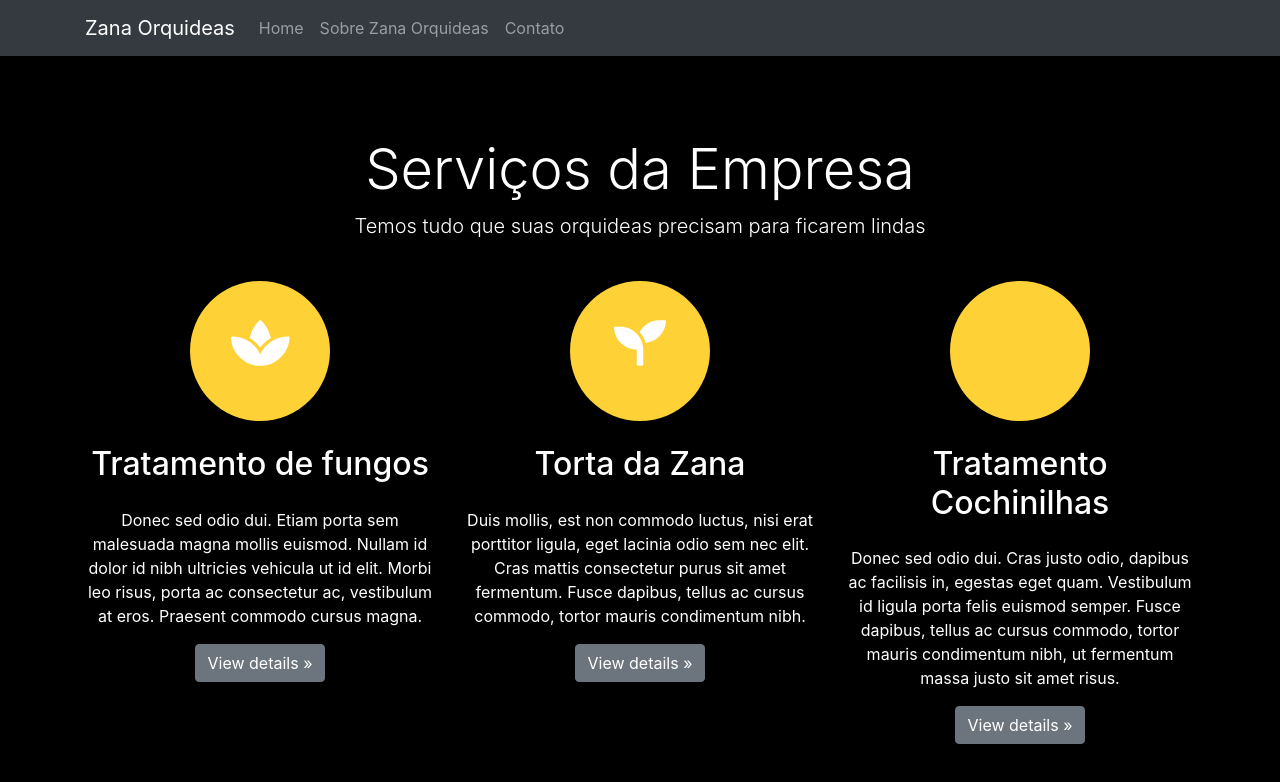
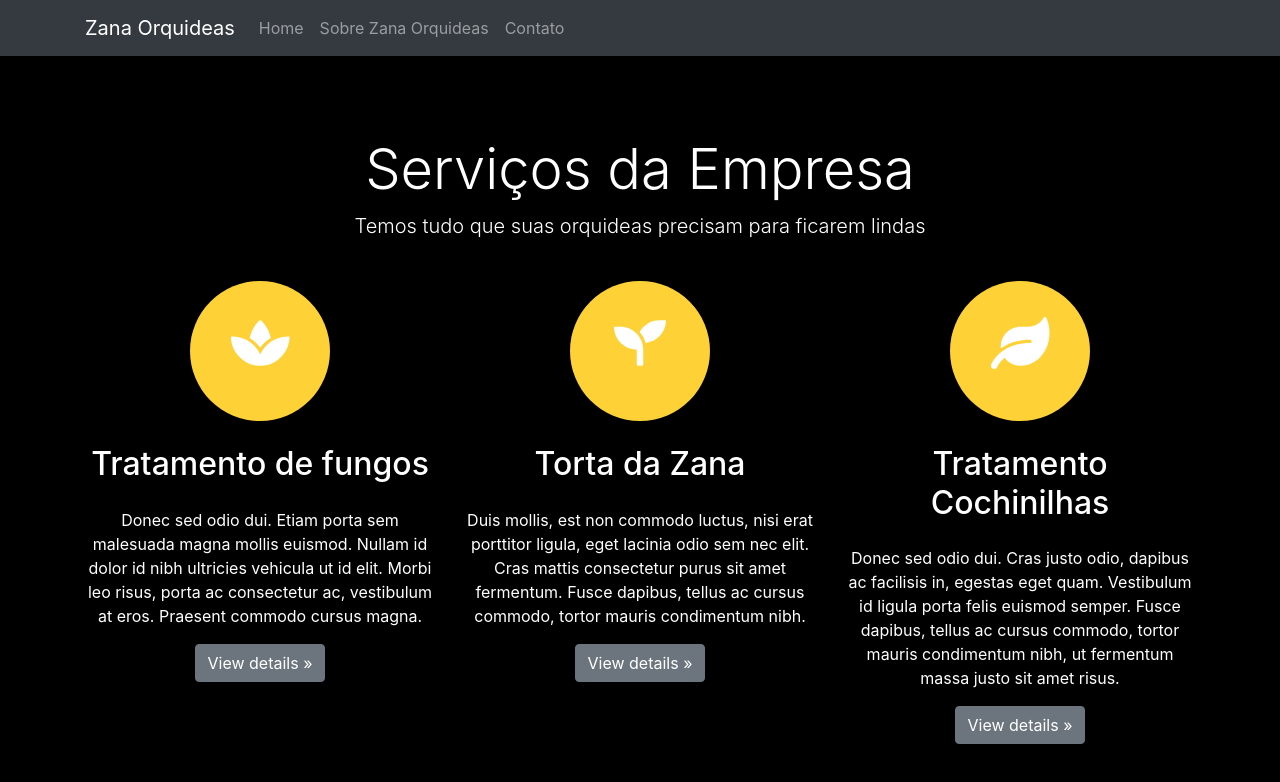
Before and after one commit to acwronski/paraiso-das-orquideas, a Next.js app: page / in a window 1280 px wide. Shown: the top 782 px of the page. Built offline with nearby package versions, Linux system fonts and the light colour scheme.

Commit message:
adicionei image icons2

```diff
--- a/pages/index.js
+++ b/pages/index.js
@@ -61,7 +61,7 @@ function Home() {
                             <p><a class="btn btn-secondary" href="#" role="button">View details &raquo;</a></p>
                         </div>
                         <div class="col-lg-4">
-                        <div className='rounded-circle circulo  centralizar'><FontAwesomeIcon icon='pagelines'/>
+                        <div className='rounded-circle circulo  centralizar'><FontAwesomeIcon icon='leaf'/>
 
                         </div>
                             <h2 className='mt-4   mb-4'>Tratamento Cochinilhas</h2>
```
